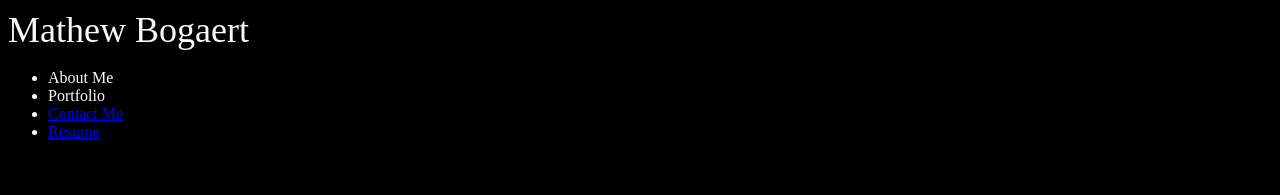
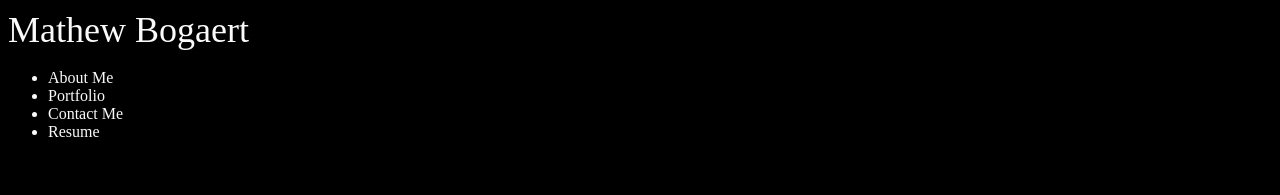
Before and after one commit to Mbogaert/react-portfolio, a React (Create React App) app: page / in a window 1280 px wide. Shown: the top 195 px of the page. Built offline with nearby package versions, Linux system fonts and the light colour scheme.

Commit message:
added rest of components, nav all working

```diff
--- a/src/App.js
+++ b/src/App.js
@@ -3,6 +3,8 @@ import Header from './components/Header';
 import Footer from './components/Footer';
 import About from './components/About';
 import Portfolio from './components/Portfolio';
+import Contact from './components/Contact';
+import Resume from './components/Resume';
 
 function App() {
   const [ currentPage, handlePageChange ] = useState("About");
@@ -13,6 +15,10 @@ function App() {
         return <About />;
       case "Portfolio":
         return <Portfolio />;
+      case "Contact":
+        return <Contact />;
+      case "Resume":
+        return <Resume />;
       default:
         return null;
     }
--- a/src/components/Contact/index.js
+++ b/src/components/Contact/index.js
@@ -0,0 +1,9 @@
+import React from 'react';
+
+function Contact() {
+    return (
+        <div>Contact Form Here</div>
+    )
+}
+
+export default Contact;
--- a/src/components/Header/index.js
+++ b/src/components/Header/index.js
@@ -14,11 +14,11 @@ function Header(props) {
                     <li class={currentPage === "Portfolio"}>
                         <span onClick={() => handlePageChange("Portfolio")}>Portfolio</span>
                     </li>
-                    <li>
-                        <a href="#contact">Contact Me</a>
+                    <li class={currentPage === "Contact"}>
+                        <span onClick={() => handlePageChange("Contact")}>Contact Me</span>
                     </li>
-                    <li>
-                        <a href="#resume">Resume</a>
+                    <li class={currentPage === "Resume"}>
+                        <span onClick={() => handlePageChange("Resume")}>Resume</span>
                     </li>
                 </ul>
             </nav>
--- /dev/null
+++ b/src/components/Resume/index.js
@@ -0,0 +1,11 @@
+import React from 'react';
+
+function Resume() {
+    return (
+        <div>
+            Resume goes here
+        </div>
+    )
+}
+
+export default Resume;
```
